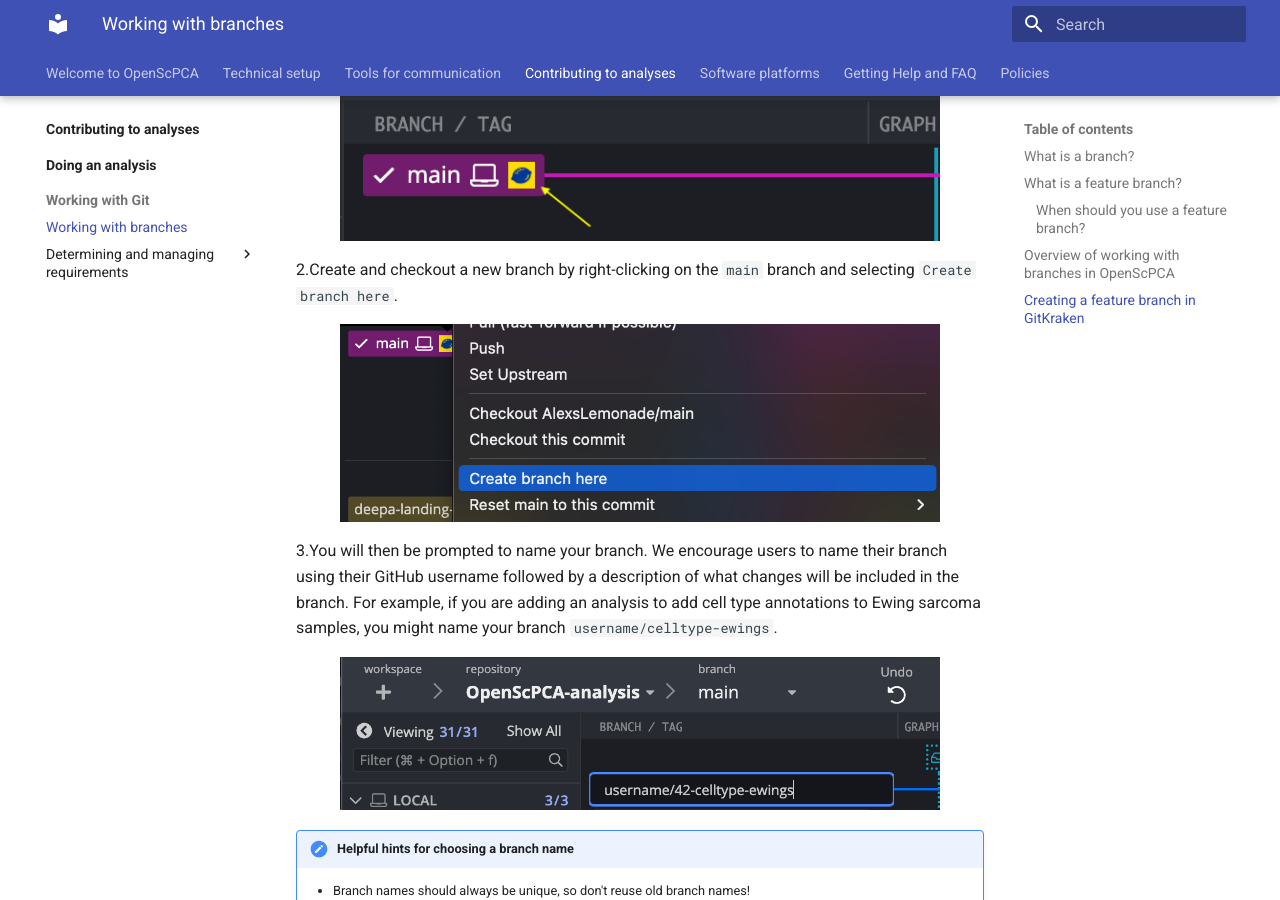
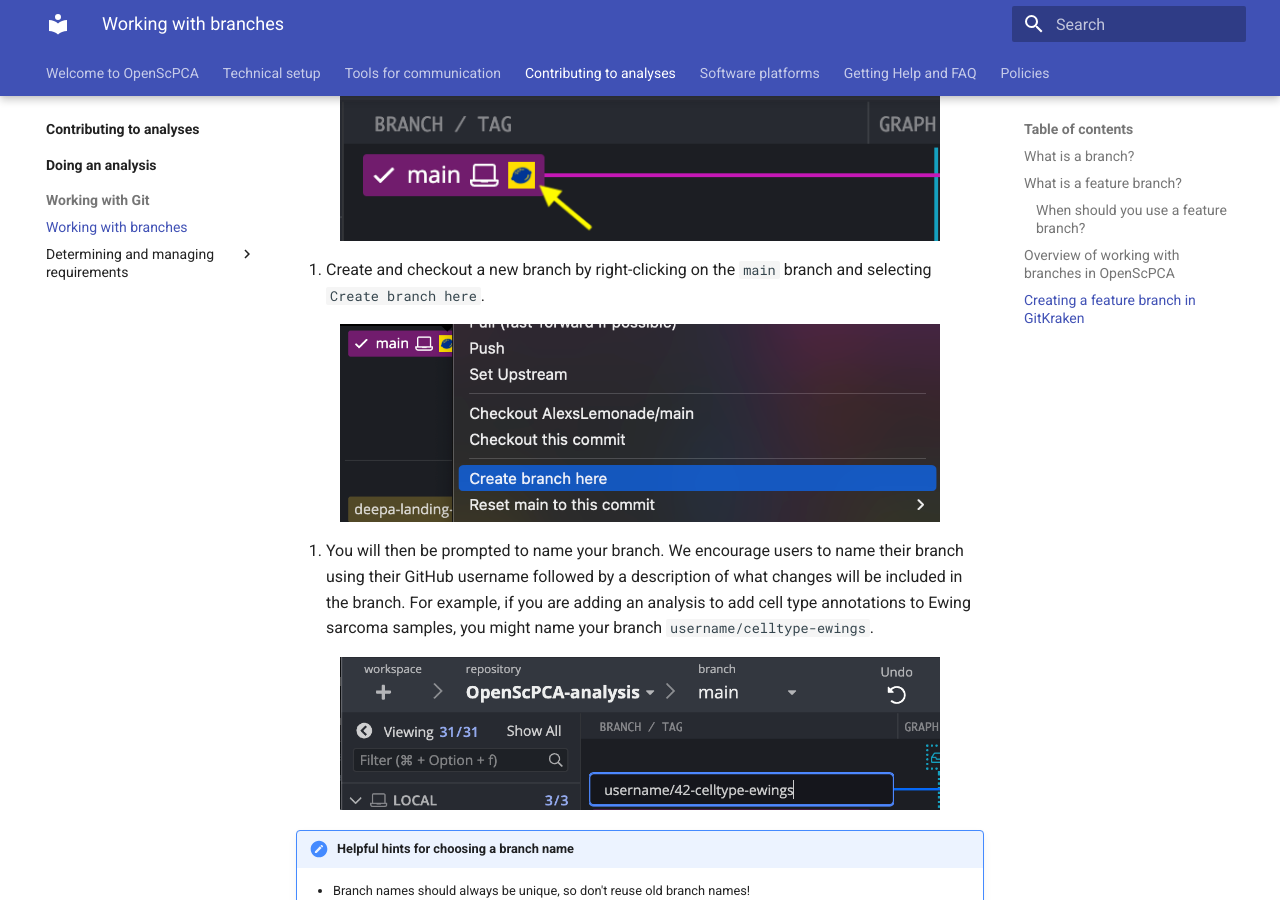
Before and after one commit to AlexsLemonade/OpenScPCA-analysis, an MkDocs documentation site: the page built from docs/contributing-to-analyses/working-with-git/working-with-branches.md, in a window 1280 px wide and 900 px high, scrolled down 1726 px. Built offline with MkDocs 1.6.1 and Material for MkDocs 9.7.7, drawn with Linux system fonts in a browser that asks for light colours.

Commit message:
fix spacing and make arrow thickness bigger

```diff
--- a/docs/contributing-to-analyses/working-with-git/working-with-branches.md
+++ b/docs/contributing-to-analyses/working-with-git/working-with-branches.md
@@ -53,13 +53,13 @@
     ![Click button to checkout main](../../img/working-with-branches-1.png){width="600"}
 </figure>
 
-2.Create and checkout a new branch by right-clicking on the `main` branch and selecting `Create branch here`.
+3. Create and checkout a new branch by right-clicking on the `main` branch and selecting `Create branch here`.
 
 <figure markdown="span">
     ![Create branch](../../img/working-with-branches-2.png){width="600"}
 </figure>
 
-3.You will then be prompted to name your branch.
+4. You will then be prompted to name your branch.
 We encourage users to name their branch using their GitHub username followed by a description of what changes will be included in the branch.
 For example, if you are adding an analysis to add cell type annotations to Ewing sarcoma samples, you might name your branch `username/celltype-ewings`.
 
```
Also changed, not shown: docs/img/working-with-branches-1.png.
